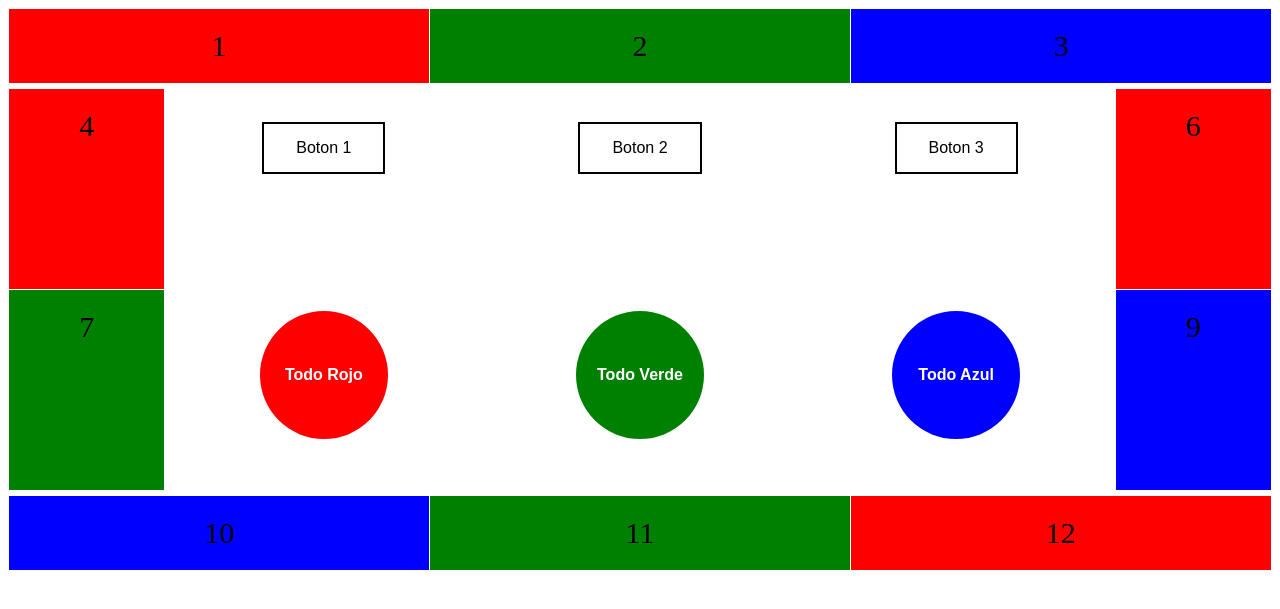
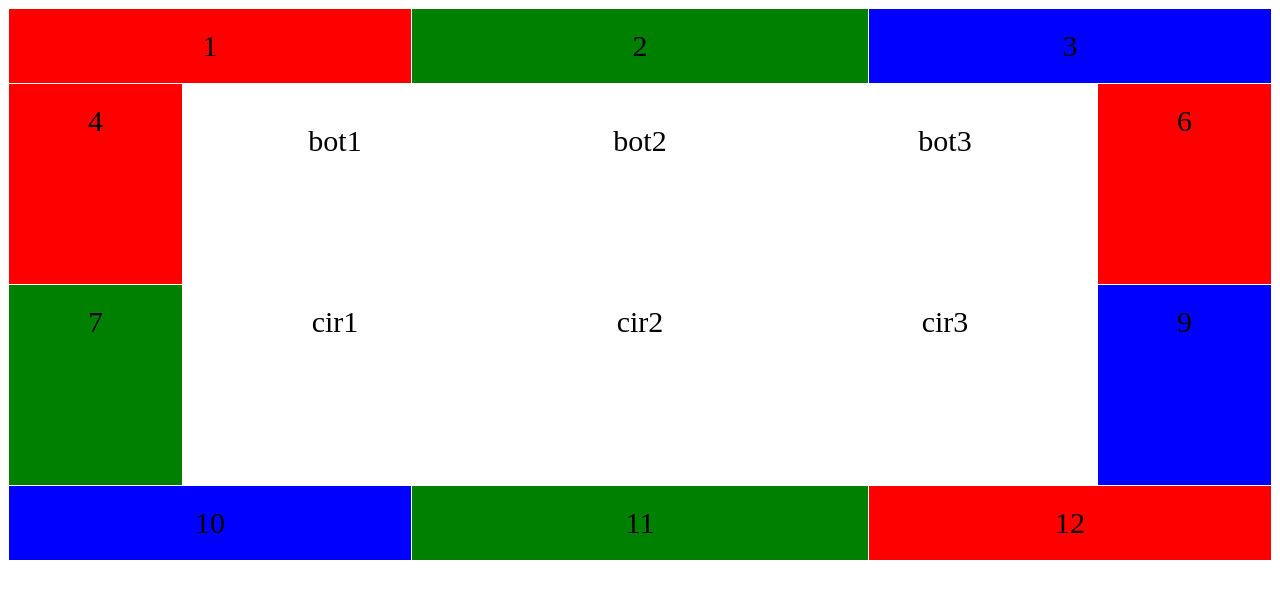
Before and after one commit to JonaOlave/Tarea1_JSBackender, a Django app: page /principal/ in a window 1280 px wide. Shown: the top 609 px of the page. Run offline with Django 3.2, Linux system fonts and the light colour scheme; the visitor is signed in with stand-in values (Sample User, id 1).

Commit message:
guarda cambios ejercicio02-1

```diff
--- a/ejercicio02/static/css/cssgrid.css
+++ b/ejercicio02/static/css/cssgrid.css
@@ -11,21 +11,32 @@
 #block11 { grid-area: bloque11;}
 #block12 { grid-area: bloque12;}
 
-.block8-1 { grid-area: bloque8-1;}
-.block8-2 { grid-area: bloque8-2;}
-.block8-3 { grid-area: bloque8-3;}
-
 .grid-container2{
     display: grid;
     grid-template-areas:
     'bloque1 bloque1 bloque2 bloque2 bloque3 bloque3'
     'bloque4 bloque5 bloque5 bloque5 bloque5 bloque6'
-    'bloque7 bloque8 bloque8 bloque8 bloque8 bloque9'
+    'bloque7 bloque5 bloque5 bloque5 bloque5 bloque9'
     'bloque10 bloque10 bloque11 bloque11 bloque12 bloque12';
     grid-gap: 1px;
     /* background-color: #2196F3; */
     padding: 1px;
 }
+
+.block5-1{
+    padding: 20px;
+}
+
+.grid-container5{
+    display: grid;
+    grid-template-areas:
+    'bot1 bot2 bot3'
+    'cir1 cir2 cir3';
+    grid-gap: 1px;
+    padding: 1px;
+    ;
+}
+
 
 .grid-container2 > div {
     text-align: center;
--- a/ejercicio02/templates/base.html
+++ b/ejercicio02/templates/base.html
@@ -7,72 +7,28 @@
     <link rel="stylesheet" type="text/css" href="{% static 'css/cssgrid.css' %}">
     <title>Main</title>
 </head>
-    <header>
-        <!-- Bloque Jonathan -->
-        <div class="grid-container2">
+    <body>
+        <div id="cg" class="grid-container2">
             <div id="block1" class="c_rojo">1</div>
             <div id="block2" class="c_verde">2</div>
             <div id="block3" class="c_azul">3</div>
-        </div>
-    </header>
-    <body>
-        <div id="cg" class="grid-container2">
             <div id="block4" class="c_rojo">4</div>
             <div id="block7" class="c_verde">7</div>
-            <div id="block5">
-                <div id="contenedor_superior" class="contenedor">
-                    {% block principal1 %}
-                    <div id="block8-1">
-                        <center><div class="bcontainer">
-                            <button id="boton1" class="boton">Boton 1</button>
-                        </div></center>
-                    </div>
-                    <div id="block8-2">
-                        <center><div class="bcontainer">
-                            <button id="boton2" class="boton">Boton 2</button>
-                        </div></center>
-                    </div>
-                    <div id="block8-3">
-                        <center><div class="bcontainer">
-                            <button id="boton3" class="boton">Boton 3</button>
-                        </div></center>
-                    </div>
-                    {% endblock principal1 %}
-                </div>
-            </div>
-            <div id="block8">
-                <div id="contenedor_inferior" class="contenedor">
-                    {% block principal2 %}
-                    <center><div id="block8-1" class="circulo" style="background: red;">
-
-                            <p>Todo Rojo</p>
-
-                    </div></center>
-                    <center><div id="block8-2" class="circulo" style="background:green;">
-
-                            <p>Todo Verde</p>
-
-                    </div></center>
-                    <center><div id="block8-3" class="circulo" style="background: blue;">
-
-                            <p>Todo Azul</p>
-
-                    </div></center>
-                    {% endblock principal2 %}
-                </div>
+            <div id="block5" class="grid-container5">
+                <div id="bot1" class="block5-1">bot1</div>
+                <div id="bot2" class="block5-1">bot2</div>
+                <div id="bot3" class="block5-1">bot3</div>
+                <div id="cir1" class="block5-1">cir1</div>
+                <div id="cir2" class="block5-1">cir2</div>
+                <div id="cir3" class="block5-1">cir3</div>
             </div>
             <div id="block6" class="c_rojo">6</div>
             <div id="block9" class="c_azul">9</div>
-        </div>
-    </body>
-    <footer>
-        <!-- Bloque Jonathan -->
-        <div class="grid-container2">
             <div id="block10" class="c_azul">10</div>
             <div id="block11" class="c_verde">11</div>
             <div id="block12" class="c_rojo">12</div>
         </div>
-    </footer>
+    </body>
     <script src="https://code.jquery.com/jquery-3.5.1.slim.min.js"
 integrity="sha256-4+XzXVhsDmqanXGHaHvgh1gMQKX40OUvDEBTu8JcmNs="
 crossorigin="anonymous"></script>
```
Also changed, not shown: ejercicio02/templates/base1.html (added, +80 -0 lines).
